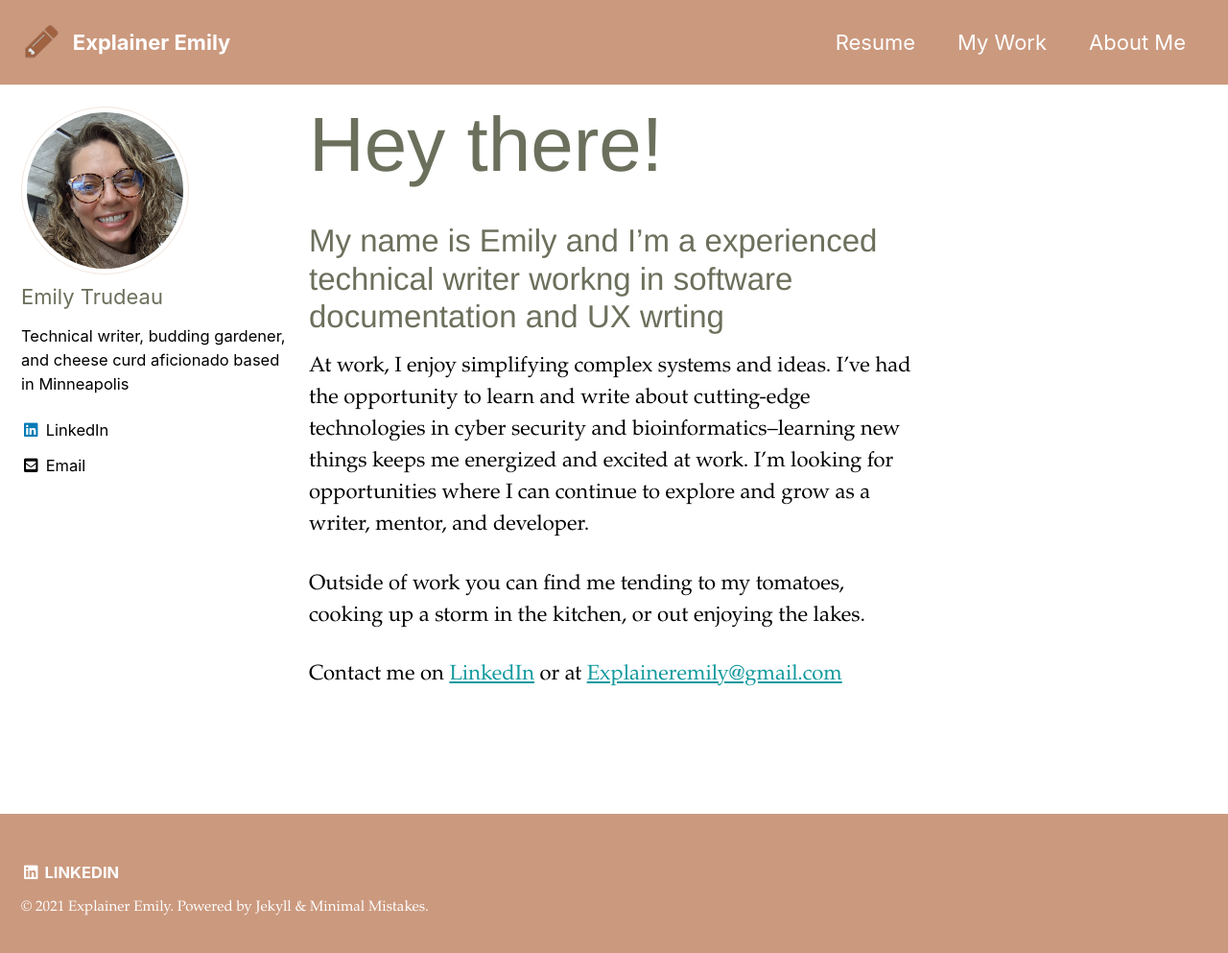
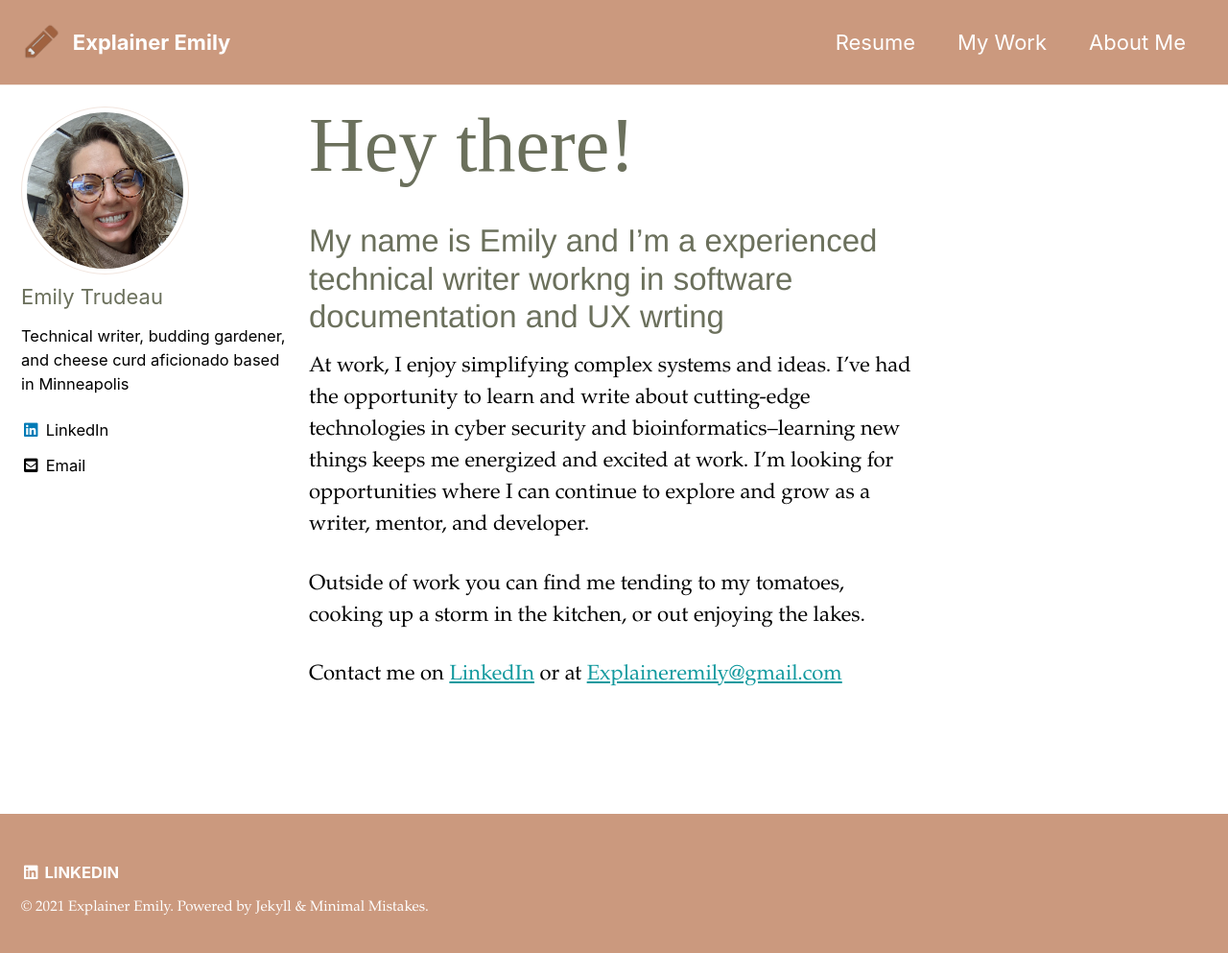
Before and after one commit to ExplainerEmily/ExplainerEmily.github.io, a Jekyll site: the page built from _pages/index.md, in a window 1280 px wide and 1002 px high. Shown: the top 993 px of the window at 96% size. Built offline with Jekyll 4.4.1, drawn with Linux system fonts in a browser that asks for light colours; cached includes are drawn as plain includes; the list of posts is cut into pages by our own code.

Commit message:
resolve conflicts

```diff
--- a/_sass/minimal-mistakes/_navigation.scss
+++ b/_sass/minimal-mistakes/_navigation.scss
@@ -446,7 +446,7 @@
   font-size: 1.25rem;
 
   a {
-    color: inherit;
+    color: #555A49;
   }
 
   .active {
@@ -454,6 +454,7 @@
     padding-left: 0.5em;
     padding-right: 0.5em;
     font-weight: bold;
+
   }
 
   @include breakpoint(max-width $large - 1px) {
@@ -526,7 +527,7 @@
 
   // Scrollspy marks toc items as .active when they are in focus
   .active a {
-    @include yiq-contrasted($active-color);
+    color:#CB997E;
   }
 }
 
--- a/_sass/minimal-mistakes/_page.scss
+++ b/_sass/minimal-mistakes/_page.scss
@@ -72,7 +72,7 @@ body {
   margin-top: 0;
   line-height: 1;
   font-size: 80px;
-  font-family: $header-font-family;
+  font-family: Lucinda Grande;
 
   color: #6B705C;
 
@@ -97,7 +97,7 @@ body {
 			left: 0.5em;
 			opacity: 0;
 			font-size: 0.5em;
-      font-weight: normal;
+      font-weight: bold;
       color: #6B705C;
 			-webkit-transition: opacity 0.2s ease-in-out 0.1s;
 			-moz-transition: opacity 0.2s ease-in-out 0.1s;
```
Also changed, not shown: _pages/resume.md (+1 -1 lines).
